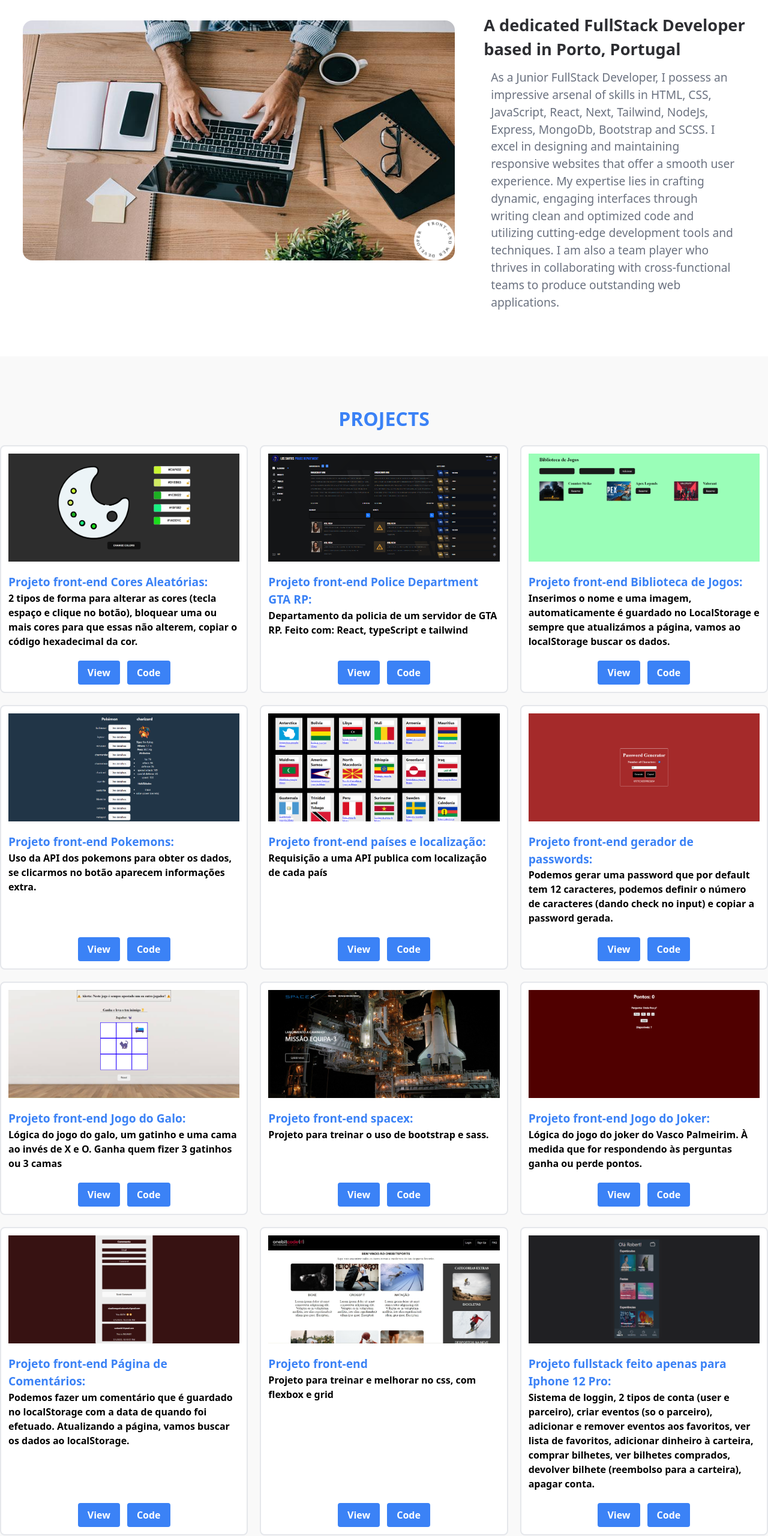
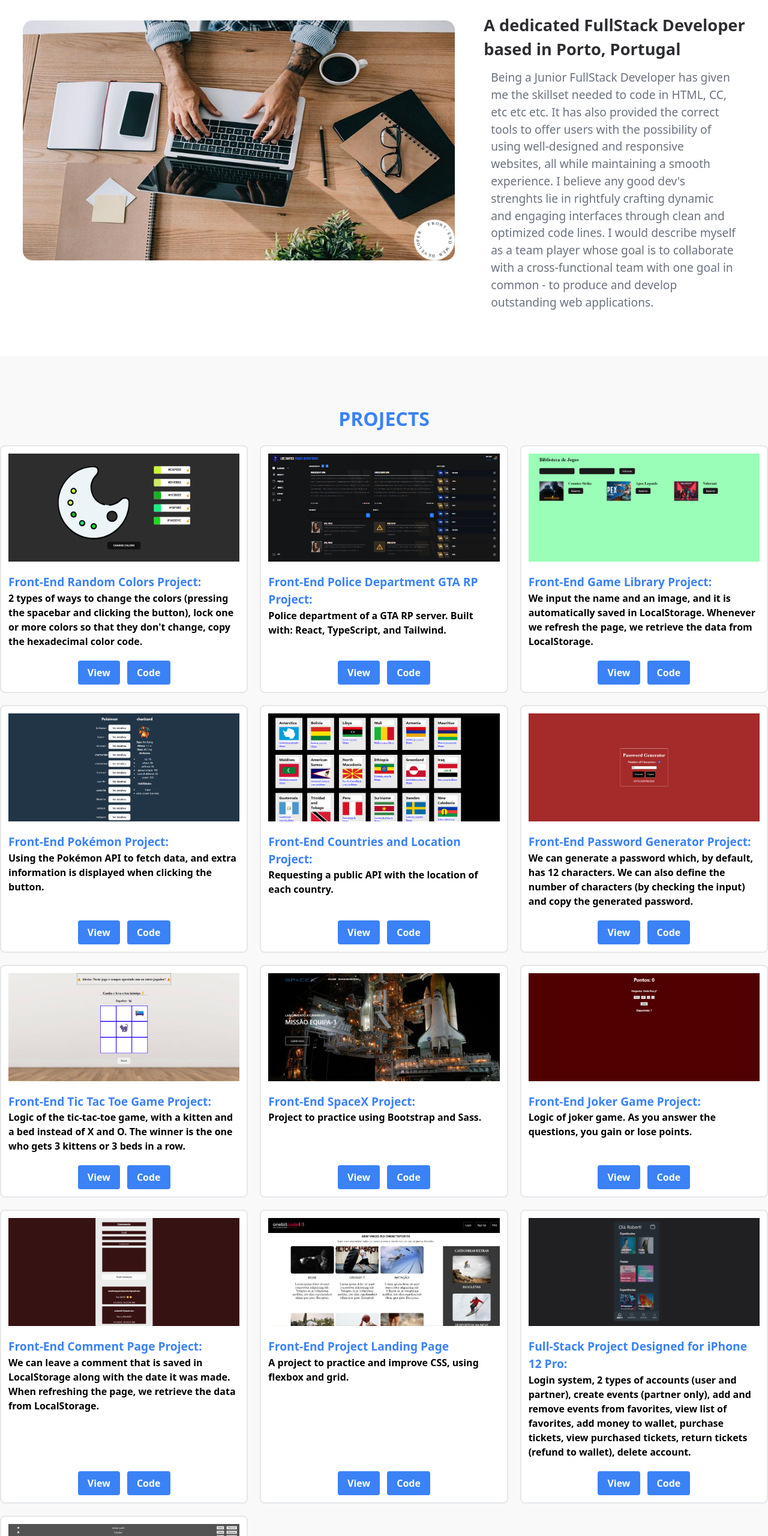
Before and after one commit to ClaudioCunhaDev/CunhaDev, a React (Vite) app: page / in a window 1280 px wide. Shown: the part 1006-3566 px from the top of the page at 60% size. Built offline with nearby package versions, Linux system fonts and the light colour scheme.

Commit message:
pt to en

```diff
--- a/src/components/About.jsx
+++ b/src/components/About.jsx
@@ -31,15 +31,15 @@ export const About = () => {
           A dedicated FullStack Developer <br /> based in Porto, Portugal
         </h2>
         <p className="min-w-[18rem] max-w-[27rem] px-3 text-gray-500 md:text-[1.2rem] md:w-[27rem]">
-          As a Junior FullStack Developer, I possess an impressive arsenal of
-          skills in HTML, CSS, JavaScript, React, Next, Tailwind, NodeJs,
-          Express, MongoDb, Bootstrap and SCSS. I excel in designing and
-          maintaining responsive websites that offer a smooth user experience.
-          My expertise lies in crafting dynamic, engaging interfaces through
-          writing clean and optimized code and utilizing cutting-edge
-          development tools and techniques. I am also a team player who thrives
-          in collaborating with cross-functional teams to produce outstanding
-          web applications.
+          Being a Junior FullStack Developer has given me the skillset needed to
+          code in HTML, CC, etc etc etc. It has also provided the correct tools
+          to offer users with the possibility of using well-designed and
+          responsive websites, all while maintaining a smooth experience. I
+          believe any good dev's strenghts lie in rightfuly crafting dynamic and
+          engaging interfaces through clean and optimized code lines. I would
+          describe myself as a team player whose goal is to collaborate with a
+          cross-functional team with one goal in common - to produce and develop
+          outstanding web applications.
         </p>
       </div>
     </div>
--- a/src/components/Experience.jsx
+++ b/src/components/Experience.jsx
@@ -8,21 +8,21 @@ export const Experience = () => (
     </h2>
     <div className="min-h-[80vh] flex flex-col justify-around items-center">
       <IndividualExperience
-        title={"FRONT-END GTA-RP Police Department"}
+        title={"Front-End GTA-RP Police Department:"}
         description={
-          "Fiz a parte front-end do departamento da policia de um servidor deGTA-RP. Esta experiência melhorou muito as minhas skills de programação, mais precisamente: React, javascript, typescript tailwind"
+          "I worked on the front-end part of the police department of a GTA-RP server. This experience greatly improved my programming skills, specifically React, JavaScript, TypeScript, and Tailwind."
         }
       />
       <IndividualExperience
-        title={"Bootcamp Bytes4Future"}
+        title={"Bytes4Future Bootcamp:"}
         description={
-          "Fiz um Bootcamp intensivo de programação. Com esta experiência adquiri novas tecnologias, novos conceitos e melhorei algumas das minhas skills, tais como: NodeJs, Express, MongoDb, Next, React, JavaScript, UX/UI, Css"
+          "I completed an intensive programming bootcamp. Through this experience, I acquired new technologies, learned new concepts, and improved some of my skills, such as Node.js, Express, MongoDB, Next.js, React, JavaScript, UX/UI, and CSS."
         }
       />
       <IndividualExperience
         title={"OneBitCode Course"}
         description={
-          "Este curso fez parte do meu processo, com ele aprendi: Html, Css, Bootstrap, JavaScript, React"
+          "This course was part of my journey, and through it, I learned HTML, CSS, Bootstrap, JavaScript, and React."
         }
       />
     </div>
--- a/src/components/Projects.jsx
+++ b/src/components/Projects.jsx
@@ -27,9 +27,9 @@ export const Projects = () => {
         <ProjectComponent
           src={coolors}
           alt={"coolors cunha"}
-          title={"Projeto front-end Cores Aleatórias:"}
+          title={"Front-End Random Colors Project:"}
           description={
-            "2 tipos de forma para alterar as cores (tecla espaço e clique no botão), bloquear uma ou mais cores para que essas não alterem, copiar o código hexadecimal da cor."
+            "2 types of ways to change the colors (pressing the spacebar and clicking the button), lock one or more colors so that they don't change, copy the hexadecimal color code."
           }
           site={
             "https://bytes4future-coolors-q1ds0hcii-claudiocunhadev.vercel.app/"
@@ -39,9 +39,9 @@ export const Projects = () => {
         <ProjectComponent
           src={policeDepartment}
           alt={"police Department GTA RP - cunha"}
-          title={"Projeto front-end Police Department GTA RP:"}
+          title={"Front-End Police Department GTA RP Project:"}
           description={
-            "Departamento da policia de um servidor de GTA RP. Feito com: React, typeScript e tailwind"
+            "Police department of a GTA RP server. Built with: React, TypeScript, and Tailwind."
           }
           site={""}
           github={"https://github.com/ClaudioCunhaDev/gtaRpPoliceDepartment"}
@@ -49,9 +49,9 @@ export const Projects = () => {
         <ProjectComponent
           src={bibliotecaDeJogos}
           alt={"Biblioteca de jogos - cunha"}
-          title={"Projeto front-end Biblioteca de Jogos:"}
+          title={"Front-End Game Library Project:"}
           description={
-            "Inserimos o nome e uma imagem, automaticamente é guardado no LocalStorage e sempre que atualizámos a página, vamos ao localStorage buscar os dados."
+            "We input the name and an image, and it is automatically saved in LocalStorage. Whenever we refresh the page, we retrieve the data from LocalStorage."
           }
           site={"https://cunha-some-library.vercel.app/"}
           github={"https://github.com/ClaudioCunhaDev/someLibrary"}
@@ -59,9 +59,9 @@ export const Projects = () => {
         <ProjectComponent
           src={pokemons}
           alt={"Pokemons - cunha"}
-          title={"Projeto front-end Pokemons:"}
+          title={"Front-End Pokémon Project:"}
           description={
-            "Uso da API dos pokemons para obter os dados, se clicarmos no botão aparecem informações extra."
+            "Using the Pokémon API to fetch data, and extra information is displayed when clicking the button."
           }
           site={"https://cunha-pokemons.vercel.app/"}
           github={"https://github.com/ClaudioCunhaDev/cunhaPokemons"}
@@ -69,9 +69,9 @@ export const Projects = () => {
         <ProjectComponent
           src={countries}
           alt={"fetch countries cunha"}
-          title={"Projeto front-end países e localização:"}
+          title={"Front-End Countries and Location Project:"}
           description={
-            "Requisição a uma API publica com localização de cada país"
+            "Requesting a public API with the location of each country."
           }
           site={"https://fetch-countries-mu.vercel.app/"}
           github={"https://github.com/ClaudioCunhaDev/fetchCountries"}
@@ -79,9 +79,9 @@ export const Projects = () => {
         <ProjectComponent
           src={passwordGenerator}
           alt={"password Generator cunha"}
-          title={"Projeto front-end gerador de passwords:"}
+          title={"Front-End Password Generator Project:"}
           description={
-            "Podemos gerar uma password que por default tem 12 caracteres, podemos definir o número de caracteres (dando check no input) e copiar a password gerada."
+            "We can generate a password which, by default, has 12 characters. We can also define the number of characters (by checking the input) and copy the generated password."
           }
           site={"https://password-generator-three-rosy.vercel.app/"}
           github={"https://github.com/ClaudioCunhaDev/PasswordGenerator"}
@@ -89,9 +89,9 @@ export const Projects = () => {
         <ProjectComponent
           src={jogoDoGalo}
           alt={"jogo do galo"}
-          title={"Projeto front-end Jogo do Galo:"}
+          title={"Front-End Tic Tac Toe Game Project:"}
           description={
-            "Lógica do jogo do galo, um gatinho e uma cama ao invés de X e O. Ganha quem fizer 3 gatinhos ou 3 camas"
+            "Logic of the tic-tac-toe game, with a kitten and a bed instead of X and O. The winner is the one who gets 3 kittens or 3 beds in a row."
           }
           site={"https://cunha-jogo-do-galo.vercel.app/"}
           github={"https://github.com/ClaudioCunhaDev/cunhaJogoDoGalo"}
@@ -99,17 +99,17 @@ export const Projects = () => {
         <ProjectComponent
           src={spacex}
           alt={"site spacex"}
-          title={"Projeto front-end spacex:"}
-          description={"Projeto para treinar o uso de bootstrap e sass."}
+          title={"Front-End SpaceX Project:"}
+          description={"Project to practice using Bootstrap and Sass."}
           site={"https://cunhaspacex.vercel.app/index.html"}
           github={"https://github.com/ClaudioCunhaDev/cunhaspacex"}
         />
         <ProjectComponent
           src={joker}
           alt={"jogo do joker"}
-          title={"Projeto front-end Jogo do Joker:"}
+          title={"Front-End Joker Game Project:"}
           description={
-            "Lógica do jogo do joker do Vasco Palmeirim. À medida que for respondendo às perguntas ganha ou perde pontos."
+            "Logic of joker game. As you answer the questions, you gain or lose points."
           }
           site={"https://cunha-jogo-joker.vercel.app/"}
           github={"https://github.com/ClaudioCunhaDev/cunhaJogoJoker"}
@@ -117,9 +117,9 @@ export const Projects = () => {
         <ProjectComponent
           src={comments}
           alt={"Página de Comentários"}
-          title={"Projeto front-end Página de Comentários:"}
+          title={"Front-End Comment Page Project:"}
           description={
-            "Podemos fazer um comentário que é guardado no localStorage com a data de quando foi efetuado. Atualizando a página, vamos buscar os dados ao localStorage."
+            "We can leave a comment that is saved in LocalStorage along with the date it was made. When refreshing the page, we retrieve the data from LocalStorage."
           }
           site={"https://cunha-comments.vercel.app/"}
           github={"https://github.com/ClaudioCunhaDev/cunha-comments"}
@@ -127,9 +127,9 @@ export const Projects = () => {
         <ProjectComponent
           src={landingPageSports}
           alt={"Landing Page de Desportos"}
-          title={"Projeto front-end"}
+          title={"Front-End Project Landing Page"}
           description={
-            "Projeto para treinar e melhorar no css, com flexbox e grid"
+            "A project to practice and improve CSS, using flexbox and grid."
           }
           site={"https://landing-page-sports.vercel.app/"}
           github={"https://github.com/ClaudioCunhaDev/landingPageSports"}
@@ -137,9 +137,9 @@ export const Projects = () => {
         <ProjectComponent
           src={jamboree}
           alt={"jamboree cunha"}
-          title={"Projeto fullstack feito apenas para Iphone 12 Pro:"}
+          title={"Full-Stack Project Designed for iPhone 12 Pro:"}
           description={
-            "Sistema de loggin, 2 tipos de conta (user e parceiro), criar eventos (so o parceiro), adicionar e remover eventos aos favoritos, ver lista de favoritos, adicionar dinheiro à carteira, comprar bilhetes, ver bilhetes comprados, devolver bilhete (reembolso para a carteira), apagar conta."
+            "Login system, 2 types of accounts (user and partner), create events (partner only), add and remove events from favorites, view list of favorites, add money to wallet, purchase tickets, view purchased tickets, return tickets (refund to wallet), delete account."
           }
           site={""}
           github={"https://github.com/ClaudioCunhaDev/jamboree"}
@@ -147,9 +147,9 @@ export const Projects = () => {
         <ProjectComponent
           src={tasklist}
           alt={"tasklist cunha"}
-          title={"Projeto front-end tasklist:"}
+          title={"Front-End Task List Project:"}
           description={
-            "Adicionar item à lista, editar item, remover item, ao marcar uma tarefa como concluída o item é riscado."
+            "Add item to the list, edit item, remove item, when marking a task as completed, the item is crossed out."
           }
           site={"https://cunha-task-list.vercel.app/"}
           github={"https://github.com/ClaudioCunhaDev/cunhaTaskList"}
```
